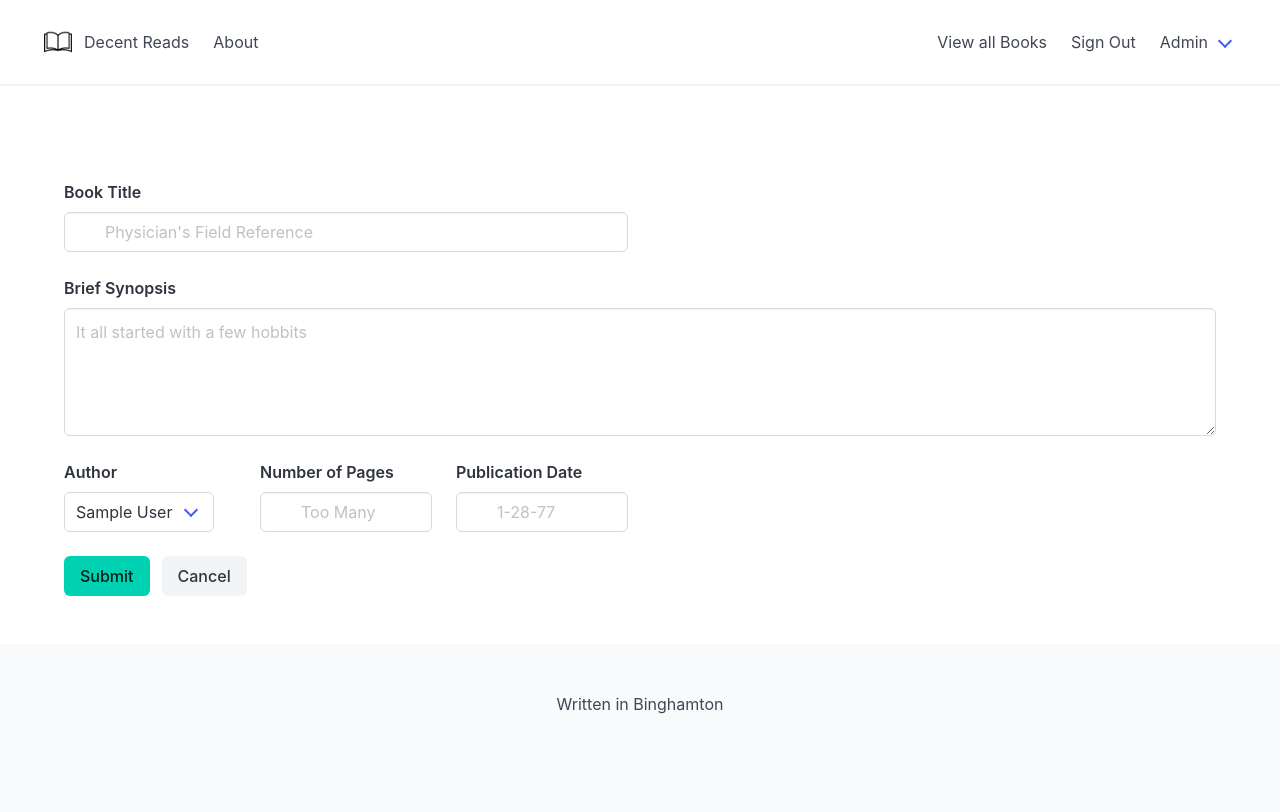
After one commit to Dreherjd/Decent-Reads, a PHP site: page /views/add-book.php in a window 1280 px wide. The commit adds this page. Run offline with PHP 8.4, Linux system fonts and the light colour scheme; a user stored in the database is signed in; tables that the repository leaves empty or names only in its code hold one stand-in row (values such as "Sample post"); some libraries are stand-ins or nearby versions.

Commit message:
random progress

```diff
--- a/common/common.php
+++ b/common/common.php
@@ -7,8 +7,8 @@ function getRightNowSqlDate(){
 }
 
 /**
- * @param String - the html you'd like escaped
- * @return String - the escaped string
+ * @param string - the html you'd like escaped
+ * @return string - the escaped string
  */
 function escapeHTML($html){
     return htmlspecialchars($html, ENT_HTML5, 'UTF-8');
@@ -16,8 +16,8 @@ function escapeHTML($html){
 
 /**
  * Converts new lines entered in a textArea into ptags
- * @param String - the text with new lines
- * @return String - the text with p tags
+ * @param string - the text with new lines
+ * @return string - the text with p tags
  */
 function convertNewLinesToParagraphs($text){
     $escaped = escapeHTML($text);
@@ -26,7 +26,7 @@ function convertNewLinesToParagraphs($text){
 
 /**
  * redirects user to passed in path
- * @param String - the path you wish to have the user redirected to
+ * @param string - the path you wish to have the user redirected to
  */
 function redirect($url){
     echo '<script language="javascript">window.location.href ="'.$url.'"</script>';
@@ -34,7 +34,7 @@ function redirect($url){
 
 /**
  * truncates text based on character count, puts ... at the end
- * @param String - the text you wish to have truncated
+ * @param string - the text you wish to have truncated
  */
 function isTrunc($text)
 {
@@ -47,7 +47,7 @@ function isTrunc($text)
 
 /**
  * truncates the text, but allows more characters than the other one
- * @param String - the text you want trucated
+ * @param string - the text you want trucated
  */
 function isTruncBookSynops($text){
     if (strlen($text) >= 200) {
@@ -59,7 +59,7 @@ function isTruncBookSynops($text){
 
 /**
  * returns a readable date format
- * @param String - the date you want formatted
+ * @param string - the date you want formatted
  */
 function getDateForDatabase(string $date): string
 {
@@ -170,7 +170,7 @@ function getAuthorRecordByAuthorId($author_id){
 
 /**
  * gets author based on book id
- * @param id - the book id
+ * @param int - the book id
  */
 function getAuthorByBookId($book_id){
     global $pdo;
@@ -343,7 +343,7 @@ function getReviewsByBookIdExcludingCurrentUser($book_id, $user_id){
  * deletePost
  * deletes a review based on review id
  * @param  int $book_review_id
- * @return void
+ * @return boolean
  */
 function deletePost($book_review_id){
     global $pdo;
@@ -383,3 +383,20 @@ function getBookDataByBookId($book_id){
         return null;
     }
 }
+
+function getAllAuthors(){
+    global $pdo;
+    $query = $pdo->prepare("
+        SELECT
+            *
+        FROM
+            authors
+    ");
+    $result = $query->execute();
+    if($result){
+        $authors = $query->fetchAll(PDO::FETCH_ASSOC);
+        return $authors;
+    } else {
+        return null;
+    }
+}
--- a/controllers/books-controller.php
+++ b/controllers/books-controller.php
@@ -20,4 +20,29 @@ function getAllBooks(){
 }
 
 
+function addBook($book_title, $brief_synops, $author, $number_of_pages, $published_date){
+    global $pdo;
+    $query = $pdo->prepare("
+        INSERT INTO
+            books(book_title, brief_synops, author_id, published_date, number_of_pages)
+        VALUES
+            (:book_title, :brief_synops, :author, :published_date, :number_of_pages)
+    ");
+    $result = $query->execute(
+        array(
+            'book_title' => $book_title,
+            'brief_synops' => $brief_synops,
+            'author' => $author,
+            'number_of_pages' => $number_of_pages,
+            'published_date' => $published_date
+        )
+    );
+    if(!$result){
+        throw new Exception('Error in adding book');
+    }
+    return $pdo->lastInsertId();
+}
+
+
+
 ?>
--- /dev/null
+++ b/views/add-book.php
@@ -0,0 +1,150 @@
+<?php
+session_start();
+require_once("../common/common.php");
+require_once("../common/dbconnect.php");
+require_once("../controllers/books-controller.php");
+
+$book_title = null;
+$brief_synops = null;
+$author = null;
+$published_date = null;
+$number_of_pages = null;
+
+
+if (isset($_SESSION["loggedin"])) {
+    $authors = getAllAuthors();
+
+    if (isset($_GET['book_id'])) {
+        #edit
+    } else {
+        #add
+    }
+
+
+
+    if (!empty($_POST)) {
+        $errors = array();
+        $book_title = $_POST["book_title"];
+        if (!$book_title) {
+            $errors[] = "You need to have a title!";
+        }
+        $brief_synops = $_POST['brief_synops'];
+        if (!$brief_synops) {
+            $errors[] = 'You need to have a synopsis';
+        }
+        $author = $_POST['author_id'];
+        if (!$author) {
+            $errors[] = 'You must have an author';
+        }
+        $number_of_pages = $_POST['number_of_pages'];
+        if (!$number_of_pages) {
+            $errors[] = 'You need to have a page count';
+        }
+        $published_date = $_POST['published_date'];
+        if (!$published_date) {
+            $errors[] = 'You must have a published date';
+        }
+        if (!$errors) {
+            if (!isset($_GET)) {
+                #Do the add
+                $new_book_id = addBook($book_title, $brief_synops, $author, $number_of_pages, $published_date);
+                if (!$new_book_id) {
+                    $errors = 'Error in adding book';
+                }
+                if (!$errors) {
+                    header("location: " . BASE_URL . "views/view-book.php?book_id=" . $new_book_id);
+                }
+            } else {
+                #do the edit
+            }
+        }
+    }
+} else {
+    header("location: login.php");
+}
+
+?>
+<?php include '../includes/header.php'; ?>
+
+<br /><br /><br /><br />
+<form action="" method="post">
+    <div class="columns">
+        <div class="column is-6">
+            <div class="field">
+                <label class="label">Book Title</label>
+                <div class="control has-icons-left has-icons-right">
+                    <input class="input" type="text" value="<?php echo $book_title ?>"
+                        placeholder="Physician's Field Reference">
+                </div>
+            </div>
+        </div>
+    </div>
+
+    <div class="columns">
+        <div class="column is-12">
+            <div class="field">
+                <label class="label">Brief Synopsis</label>
+                <div class="control">
+                    <textarea class="textarea"
+                        placeholder="It all started with a few hobbits"><?php echo $brief_synops ?></textarea>
+                </div>
+            </div>
+        </div>
+    </div>
+
+    <div class="columns">
+        <div class="column is-2">
+            <div class="field">
+                <label class="label">Author</label>
+                <div class="control">
+                    <div class="select">
+                        <select>
+                            <?php if ($authors): ?>
+                                <?php foreach ($authors as $author): ?>
+                                    <option value="<?php echo $author['author_id'] ?>"><?php echo $author['author_name'] ?>
+                                    </option>
+                                <?php endforeach; ?>
+                            <?php else: ?>
+                                <option value="An Author">An Author</option>
+                            <?php endif; ?>
+                        </select>
+                    </div>
+                </div>
+            </div>
+        </div>
+        <div class="column is-2">
+            <div class="field">
+                <label class="label">Number of Pages</label>
+                <div class="control has-icons-left has-icons-right">
+                    <input class="input" type="text" value="<?php echo $number_of_pages ?>" placeholder="Too Many">
+                </div>
+            </div>
+        </div>
+        <div class="column is-2">
+            <div class="field">
+                <label class="label">Publication Date</label>
+                <div class="control has-icons-left has-icons-right">
+                    <input class="input" type="text" value="<?php echo $published_date ?>" placeholder="1-28-77">
+                </div>
+            </div>
+        </div>
+    </div>
+
+    <div class="columns">
+        <div class="column is-4">
+            <div class="field is-grouped">
+                <div class="control">
+                    <button class="button is-primary">Submit</button>
+                </div>
+                <div class="control">
+                    <button class="button is-light">Cancel</button>
+                </div>
+            </div>
+        </div>
+    </div>
+</form>
+
+
+
+
+<?php include '../includes/footer.php'; ?>
--- a/views/books.php
+++ b/views/books.php
@@ -16,7 +16,7 @@ if (isset($_SESSION['loggedin'])) {
 <?php include('../includes/header.php'); ?>
 <br /><br /><br /><br />
 <?php if ($_SESSION['user_role'] == 'admin') : ?>
-    <a href="#" class="button is-primary">Add a Book</a>
+    <a href="<?php echo BASE_URL?>views/add-book.php" class="button is-primary">Add a Book</a>
     <br /><br />
 <?php endif; ?>
 <div class="columns is-multiline">
```
Also changed, not shown: controllers/authors-controller.php (+1 -16 lines), views/comment-form.php (+6 -15 lines).
